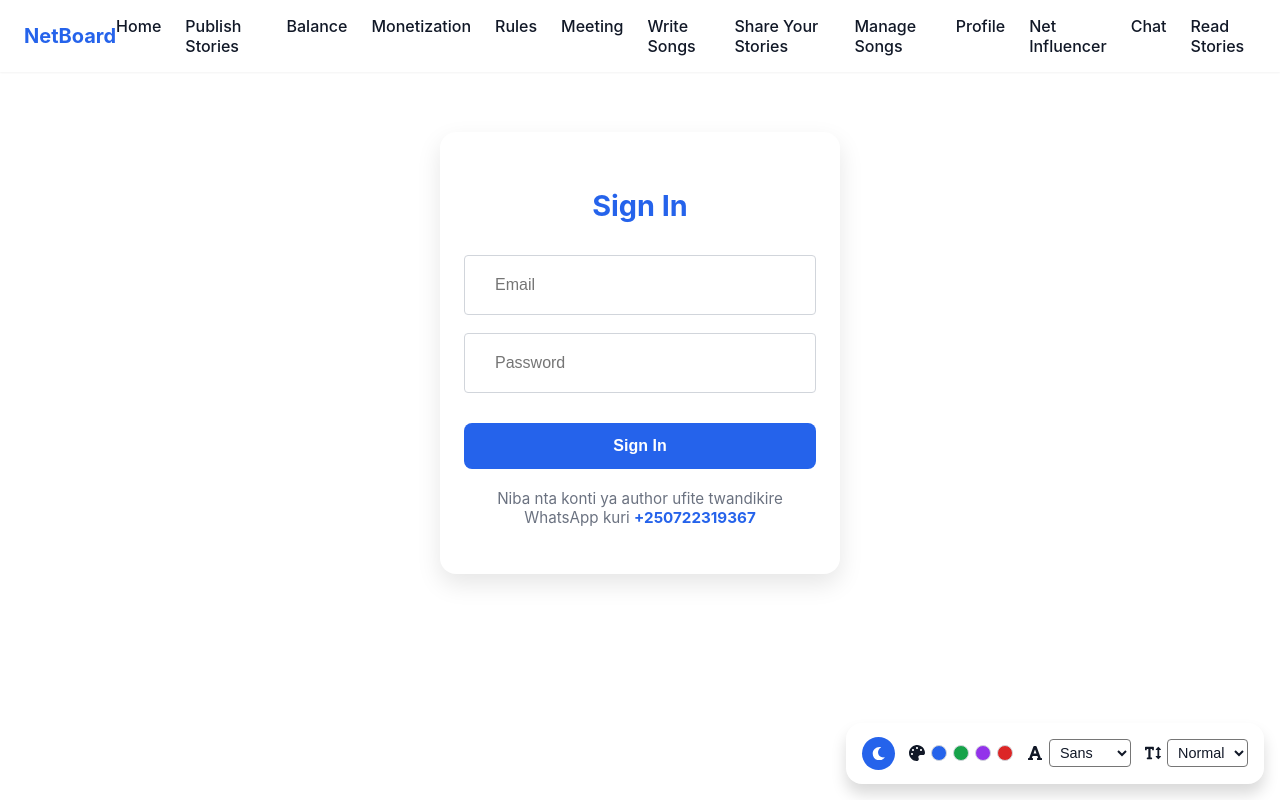
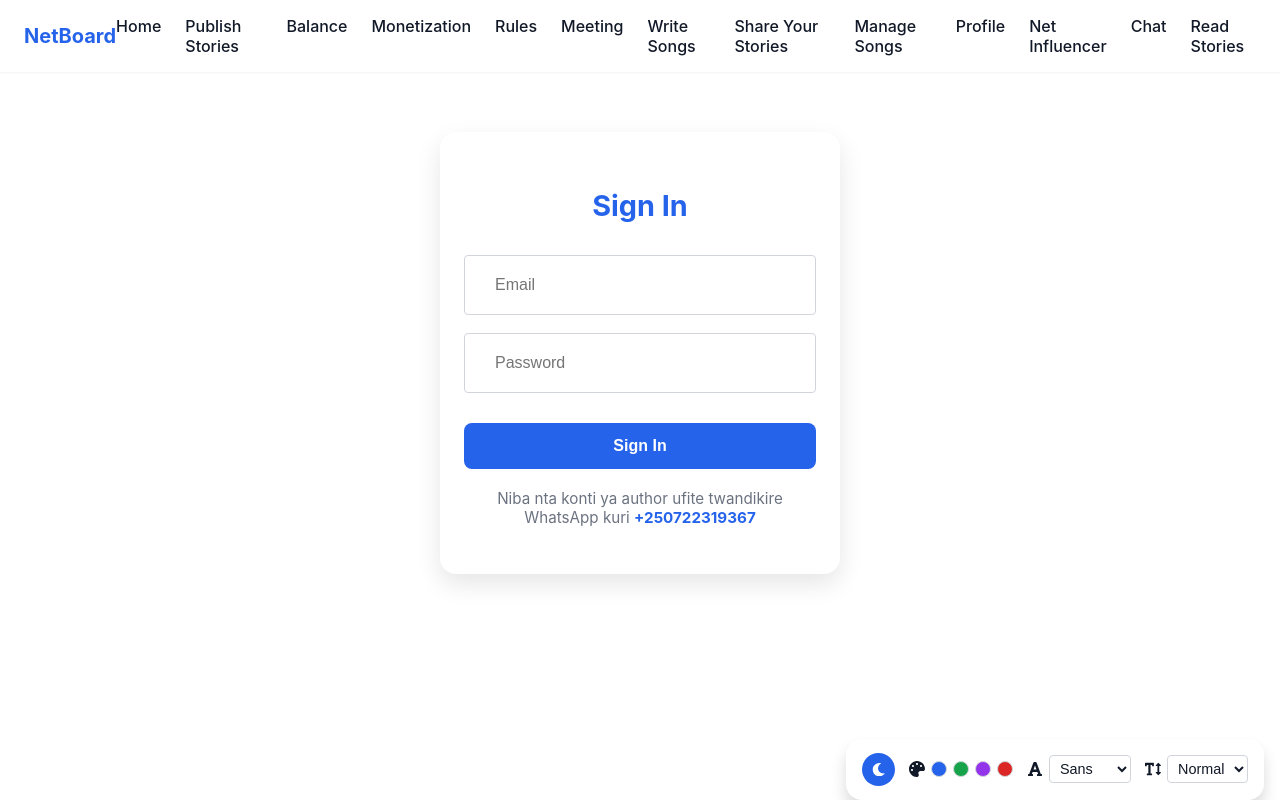
Before and after one commit to Newbhjj2222/admin, a Next.js app: page /login in a window 1280 px wide. Built offline with nearby package versions, Linux system fonts and the light colour scheme.

Commit message:
Update globals.css

```diff
--- a/src/styles/globals.css
+++ b/src/styles/globals.css
@@ -198,7 +198,7 @@ html {
 .themeBox {
   position: fixed;
   right: 16px;
-  bottom: 16px;
+  bottom: 0px;
   background: var(--bg-card);
   color: var(--foreground);
   border-radius: var(--radius-lg);
@@ -260,6 +260,20 @@ html {
   color: var(--foreground);
   font-size: 0.85rem;
 }
+/* =========================
+   🌗 INPUTS & SELECT FIX (DARK/LIGHT)
+========================= */
+.themeBox input,
+.themeBox select,
+.themeBox textarea {
+  background: var(--bg-card);
+  color: var(--foreground);
+  border: 1px solid var(--gray-300);
+}
+
+.themeBox input::placeholder {
+  color: var(--text-muted);
+}
 
 /* =========================
    📱 MOBILE
```
